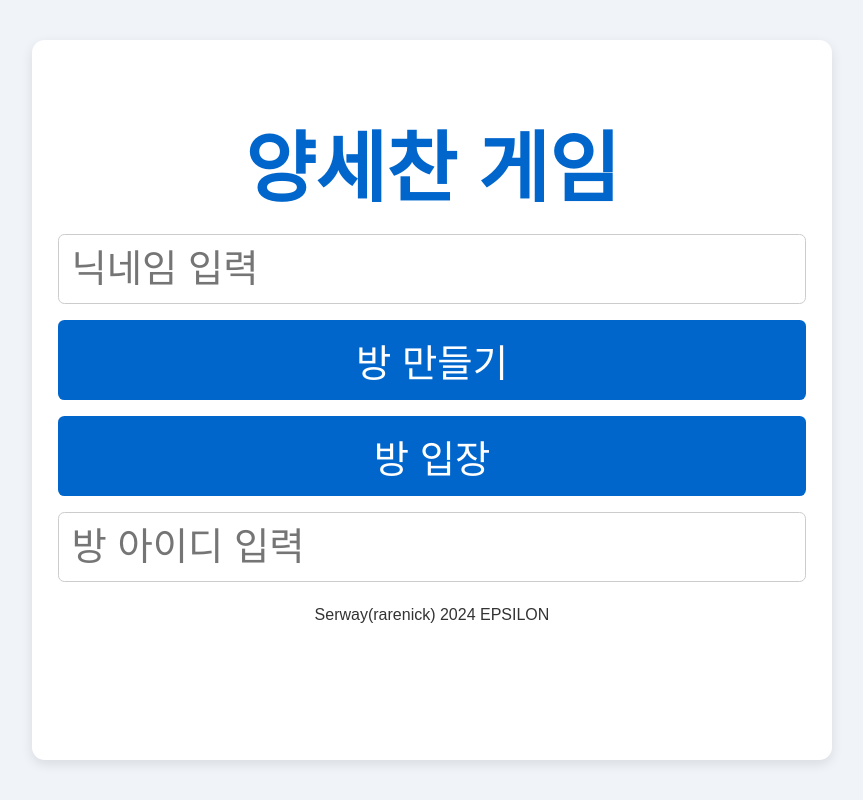
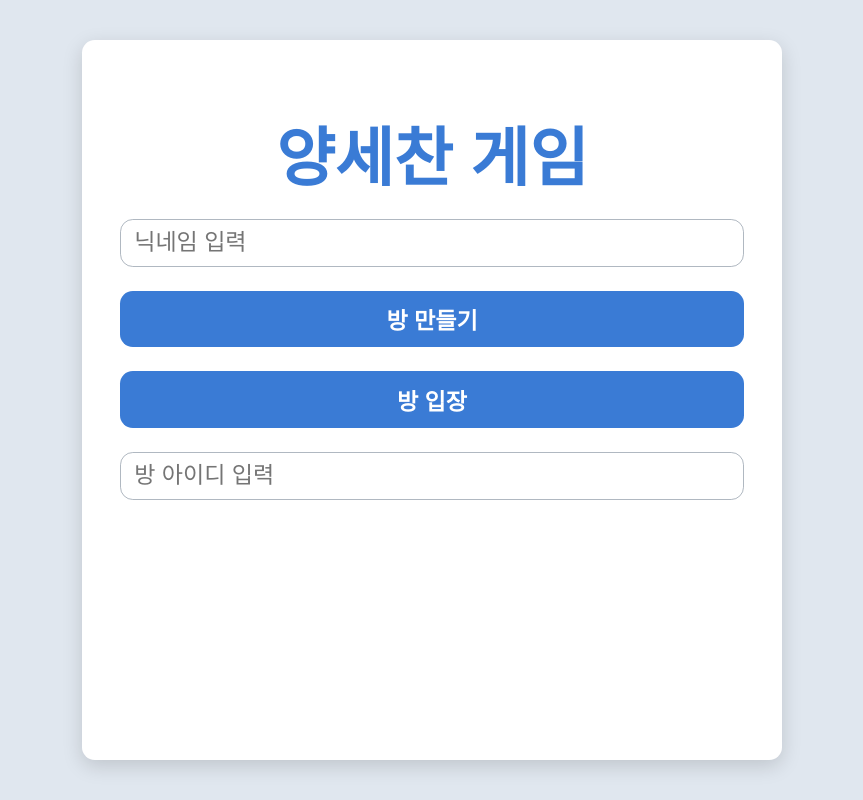
Before and after one commit to SerwayLee/EPSILON, a website: page public/index.html in a window 1280 px wide. Shown: the whole page, without its empty margins (208-1071 px from the left). Drawn offline with Linux system fonts and the light colour scheme; no server answers.

Commit message:
Update index.html

```diff
--- a/public/index.html
+++ b/public/index.html
@@ -10,8 +10,8 @@
     }
 
     html, body {
-      font-family: Arial, sans-serif;
-      background-color: #f0f4f8;
+      font-family: 'Helvetica Neue', sans-serif;
+      background-color: #e0e7ef;
       color: #333;
       margin: 0;
       padding: 0;
@@ -23,58 +23,67 @@
     }
 
     h1 {
-      color: #0066cc;
-      font-size: 6vw;
+      color: #3a7bd5;
+      font-size: 5vw;
+      font-weight: 700;
       text-align: center;
       margin-bottom: 1vh;
     }
 
     .container {
       background-color: #ffffff;
-      padding: 2vh 2vw;
+      padding: 3vh 3vw;
       border-radius: 1vw;
-      box-shadow: 0px 4px 12px rgba(0, 0, 0, 0.1);
-      width: 90vw;
-      max-width: 800px; /* 최대 폭 제한 */
+      box-shadow: 0px 6px 20px rgba(0, 0, 0, 0.15);
+      width: 85vw;
+      max-width: 700px;
       height: 90vh;
-      text-align: center;
       overflow-y: auto;
     }
 
     input[type="text"] {
       width: 100%;
-      padding: 1.5vh 1vw;
-      margin: 1vh 0;
-      border: 1px solid #cccccc;
-      border-radius: 0.5vw;
-      font-size: 3vw;
+      padding: 1.2vh 1vw;
+      margin: 1.5vh 0;
+      border: 1px solid #b0b8c1;
+      border-radius: 1vw;
+      font-size: 1.8vw;
+      outline: none;
+      transition: border 0.3s;
+    }
+
+    input[type="text"]:focus {
+      border: 1px solid #3a7bd5;
     }
 
     button {
       width: 100%;
-      padding: 1.5vh;
-      background-color: #0066cc;
+      padding: 1.4vh;
+      background-color: #3a7bd5;
       color: #ffffff;
       border: none;
-      border-radius: 0.5vw;
-      font-size: 3vw;
+      border-radius: 1vw;
+      font-size: 1.8vw;
+      font-weight: 600;
       cursor: pointer;
-      margin: 1vh 0;
+      margin: 1.5vh 0;
+      transition: background-color 0.3s;
     }
 
     button:hover {
-      background-color: #005bb5;
+      background-color: #2a6bb8;
     }
 
     #chatLog, #playerList, #visibleCharacters {
       max-height: 20vh;
       overflow-y: auto;
-      background-color: #f9f9f9;
-      padding: 1vh;
-      border-radius: 0.5vw;
+      background-color: #f4f7fa;
+      padding: 1.2vh;
+      border-radius: 1vw;
       border: 1px solid #e0e0e0;
+      font-size: 1.6vw;
       text-align: left;
-      font-size: 2.5vw;
+      margin-top: 1.5vh;
     }
 
     #waitingRoom, #gameArea {
@@ -83,11 +92,10 @@
 
     #displayRoomId {
       font-weight: bold;
-      color: #333;
-      font-size: 3vw;
+      color: #3a7bd5;
+      font-size: 2.5vw;
     }
   </style>
-
 </head>
 <body>
   <div class="container">
@@ -121,14 +129,14 @@
       <button id="attemptAnswer">정답 제출</button>
       <button id="passTurn">턴 넘기기(본인 턴에만 가능)</button>
     </div>
-    <p>Serway(rarenick) 2024 EPSILON</p>
+    <audio id="alertSound" src="ding.wav"></audio>
   </div>
-
 
   <script>
     let playerId, roomId, isRoomCreator = false;
     let statusInterval;
-    let last=""
+    let lastMessageCount = 0;
+
     async function updateRoomStatus() {
       try {
         const response = await fetch(`/roomStatus?roomId=${roomId}&playerId=${playerId}`);
@@ -158,6 +166,11 @@
           p.textContent = `${msg.nickname}: ${msg.content}`;
           chatLog.appendChild(p);
         });
+        var audio = new Audio('ding.wav');
+        if (data.messages.length > lastMessageCount) {
+          audio.play();
+          lastMessageCount = data.messages.length;
+        }
 
         const visibleCharacters = document.getElementById('visibleCharacters');
         visibleCharacters.innerHTML = '';
@@ -170,20 +183,7 @@
         document.getElementById('currentTurn').textContent = `현재 턴: ${data.currentTurn || '알 수 없음'}`;
         const currentTurnPlayer = (data.players || [])[data.currentTurnIndex];
         document.getElementById('askQuestion').disabled = !(currentTurnPlayer && currentTurnPlayer.id === playerId);
-        if (last !== data.currentTurn && last !== ""){  {
-          last = data.currentTurn
-          if (data.gameStarted){
-            try{alert(`턴이 넘어갔습니다. 확인해주세요.`);}
-            catch(e){}
 
-          }
-          console.log(data.gameStarted);
-
-        }
-        console.log('last:',last);
-
-
-      }
         if (data.gameStarted && document.getElementById('waitingRoom').style.display !== 'none') {
           startGame(data.visiblePlayers);
         }
@@ -191,7 +191,6 @@
         console.error("Error in updateRoomStatus:", error);
       }
     }
-
 
     document.getElementById('createRoom').onclick = async () => {
       const nickname = document.getElementById('nickname').value;
@@ -231,10 +230,8 @@
 
       if (data.gameStarted) {
         startGame(data.visiblePlayers);
-
       } else {
         statusInterval = setInterval(updateRoomStatus, 1000);
-
       }
     }
 
@@ -305,12 +302,11 @@
     };
 
     document.getElementById('passTurn').onclick = async () => {
-      const response = await fetch('/passTurn', {
+      await fetch('/passTurn', {
         method: 'POST',
         headers: { 'Content-Type': 'application/json' },
         body: JSON.stringify({ roomId, playerId }),
       });
-      const data = await response.json();
     };
 
     statusInterval = setInterval(updateRoomStatus, 1000);
```
